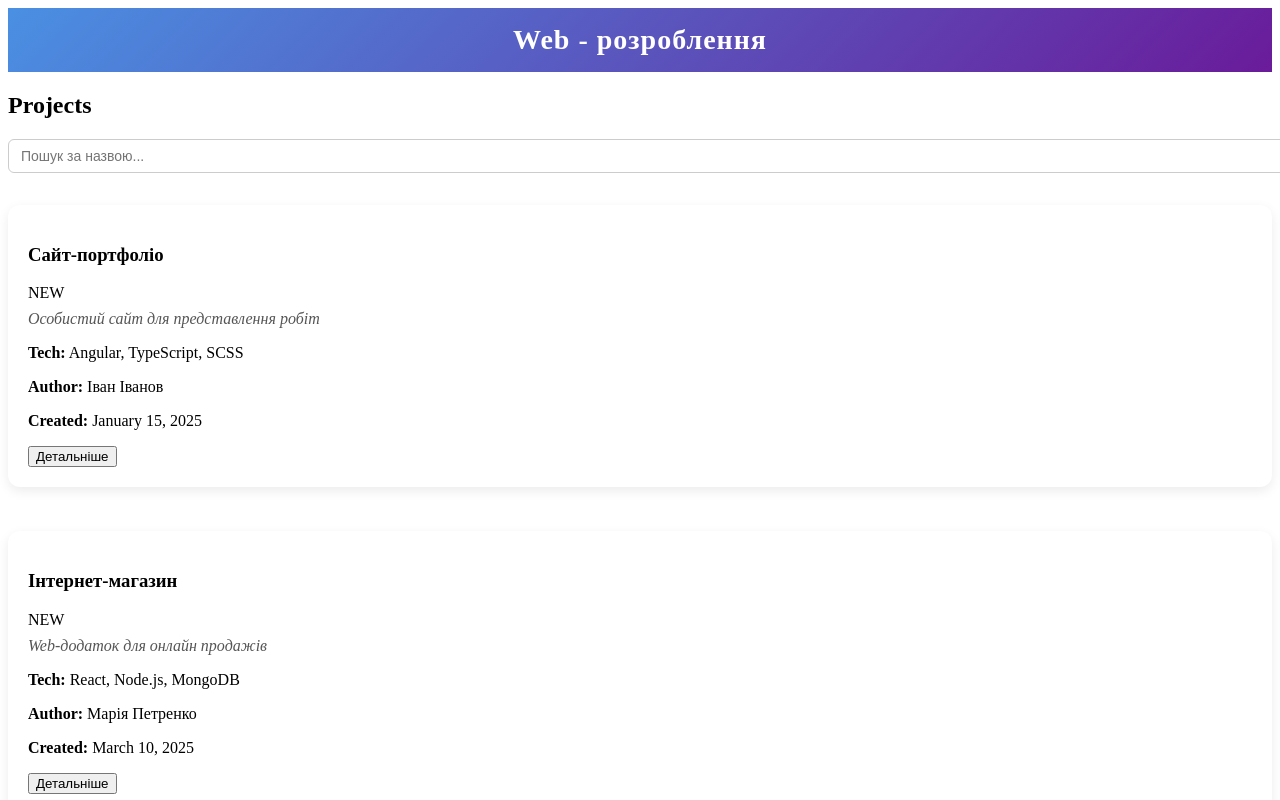
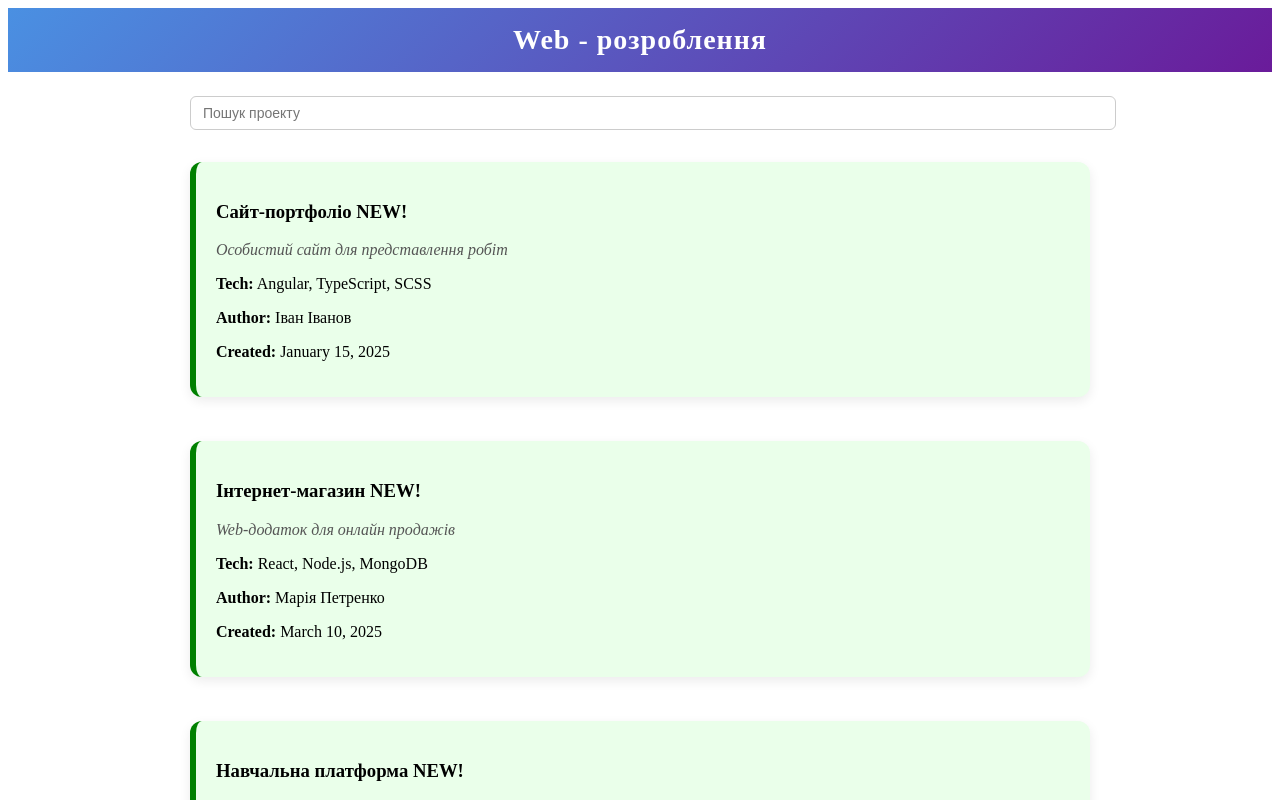
Before and after one commit to Sanek228777/FrontendLab, an Angular app: page / in a window 1280 px wide. Shown: the top 800 px of the page. Built offline with nearby package versions, Linux system fonts and the light colour scheme.

Commit message:
Revert "4"
This reverts commit 0bdd804c4f82b66a91005ab4bcae6cf8bcdd4fef.

```diff
--- a/src/app/item-card/item-card.html
+++ b/src/app/item-card/item-card.html
@@ -1,17 +1,17 @@
 <div class="card"
-     [ngClass]="{ 'highlight': project.technology.includes('Angular') }"
-     [ngStyle]="{ 'border-color': project.technology.includes('React') ? 'blue' : 'gray' }">
+     [ngClass]="{
+       'new': project.createdAt.getFullYear() >= 2024,
+       'old': project.createdAt.getFullYear() >= 2020 && project.createdAt.getFullYear() < 2024,
+       'outdated': project.createdAt.getFullYear() < 2020
+     }">
 
-  <h3>{{ project.name }}</h3>
-
-  <span *ngIf="project.createdAt.getFullYear() === 2025" class="badge">
-    NEW
-  </span>
+  <h3>
+    {{ project.name }}
+    <span *ngIf="project.createdAt.getFullYear() >= 2024" class="badge">NEW!</span>
+  </h3>
 
   <p class="description">{{ project.description }}</p>
   <p><b>Tech:</b> {{ project.technology }}</p>
   <p><b>Author:</b> {{ project.author }}</p>
   <p><b>Created:</b> {{ project.createdAt | date:'longDate' }}</p>
-
-  <button (click)="onSelect()">Детальніше</button>
 </div>
--- a/src/app/item-card/item-card.ts
+++ b/src/app/item-card/item-card.ts
@@ -1,6 +1,7 @@
-import { Component, Input, Output, EventEmitter } from '@angular/core';
+import { Component, Input } from '@angular/core';
 import { CommonModule } from '@angular/common';
 import { Project } from '../../shared/models/project.model';
+
 
 @Component({
   selector: 'app-item-card',
@@ -11,10 +12,4 @@ import { Project } from '../../shared/models/project.model';
 })
 export class ItemCardComponent {
   @Input() project!: Project;
-
-  @Output() select = new EventEmitter<Project>();
-
-  onSelect() {
-    this.select.emit(this.project);
-  }
 }
--- a/src/app/items-list/items-list.html
+++ b/src/app/items-list/items-list.html
@@ -1,13 +1,14 @@
-<h2>Projects</h2>
-
-<input type="text"
+<main>
+  <input
+    type="text"
+    placeholder="Пошук проекту"
     [(ngModel)]="searchTerm"
-       placeholder="Пошук за назвою..." />
+  >
 
   <div class="list">
     <app-item-card
       *ngFor="let project of filteredProjects()"
-    [project]="project"
-    (select)="onProjectSelected($event)">
+      [project]="project">
     </app-item-card>
   </div>
+</main>
--- a/src/app/items-list/items-list.ts
+++ b/src/app/items-list/items-list.ts
@@ -1,9 +1,10 @@
 import { Component, OnInit } from '@angular/core';
 import { CommonModule } from '@angular/common';
 import { FormsModule } from '@angular/forms';
-import { Project } from '../../shared/models/project.model';
 import { ItemCardComponent } from '../item-card/item-card';
 import { DataService } from '../../shared/services/data.service';
+import { Project } from '../../shared/models/project.model';
+
 
 @Component({
   selector: 'app-items-list',
@@ -18,17 +19,13 @@ export class ItemsListComponent implements OnInit {
 
   constructor(private dataService: DataService) {}
 
-  ngOnInit() {
+  ngOnInit(): void {
     this.projects = this.dataService.getItems();
   }
 
   filteredProjects(): Project[] {
-    return this.projects.filter(p =>
+    return this.projects.filter((p: Project) =>
       p.name.toLowerCase().includes(this.searchTerm.toLowerCase())
     );
   }
-
-  onProjectSelected(project: Project) {
-    console.log('Вибраний проект:', project);
-  }
 }
```
Lines whose indentation alone changed are shown as unchanged.
